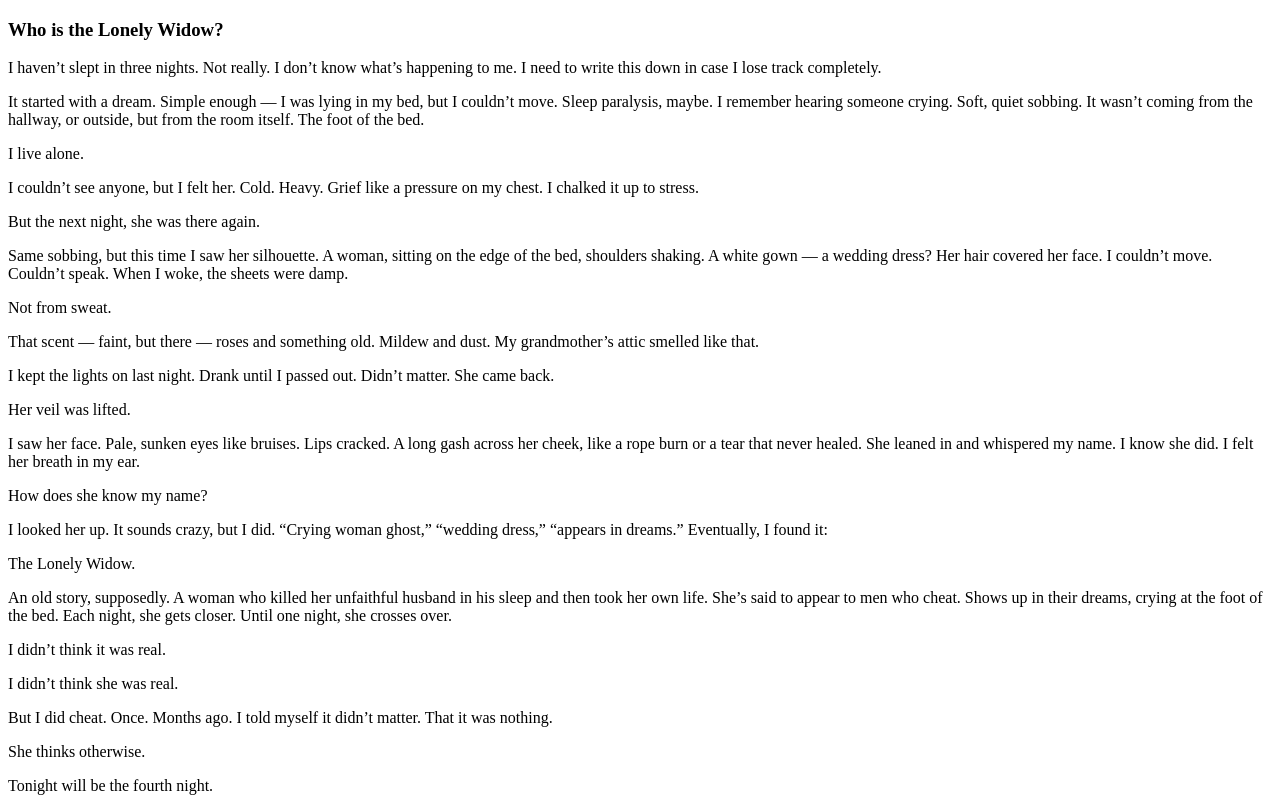
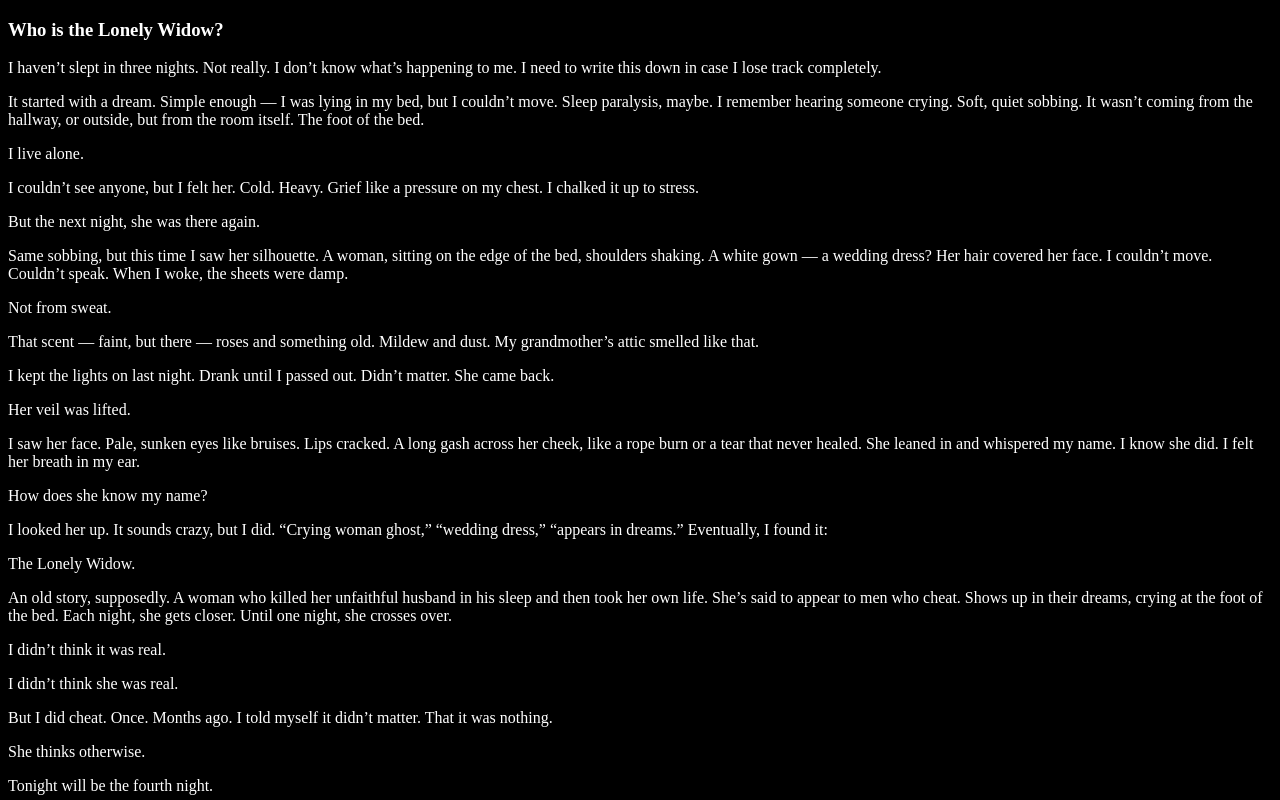
Before and after one commit to huntertread/thelonelywidow, a plain HTML site: page index.html in a window 1280 px wide. Shown: the top 800 px of the page. Drawn offline with Linux system fonts and the light colour scheme.

Commit message:
adds css dir and initial styling

```diff
--- /dev/null
+++ b/css/styles.css
@@ -0,0 +1,9 @@
+/*GLOBAL STYLES*/
+
+html {
+  background-color: black;
+}
+
+body {
+  color: white;
+}
--- a/index.html
+++ b/index.html
@@ -2,9 +2,9 @@
 <html>
   <head>
     <meta content="width=device-width, initial-scale=1" name="viewport" />
-    <!-- <link rel="stylesheet" href="https://cdnjs.cloudflare.com/ajax/libs/font-awesome/4.7.0/css/font-awesome.min.css">
+    <link rel="stylesheet" href="https://cdnjs.cloudflare.com/ajax/libs/font-awesome/4.7.0/css/font-awesome.min.css">
     <link rel="stylesheet" type="text/css" href="./css/styles.css">
-    <script src="https://code.jquery.com/jquery-3.3.1.js" integrity="sha256-2Kok7MbOyxpgUVvAk/HJ2jigOSYS2auK4Pfzbm7uH60=" crossorigin="anonymous"></script> -->
+    <!-- <script src="https://code.jquery.com/jquery-3.3.1.js" integrity="sha256-2Kok7MbOyxpgUVvAk/HJ2jigOSYS2auK4Pfzbm7uH60=" crossorigin="anonymous"></script> -->
     <!-- Global site tag (gtag.js) - Google Analytics -->
     <!-- <script async src="https://www.googletagmanager.com/gtag/js?id=G-FHFEJR5WPF"></script> -->
     <!-- <script>
```
